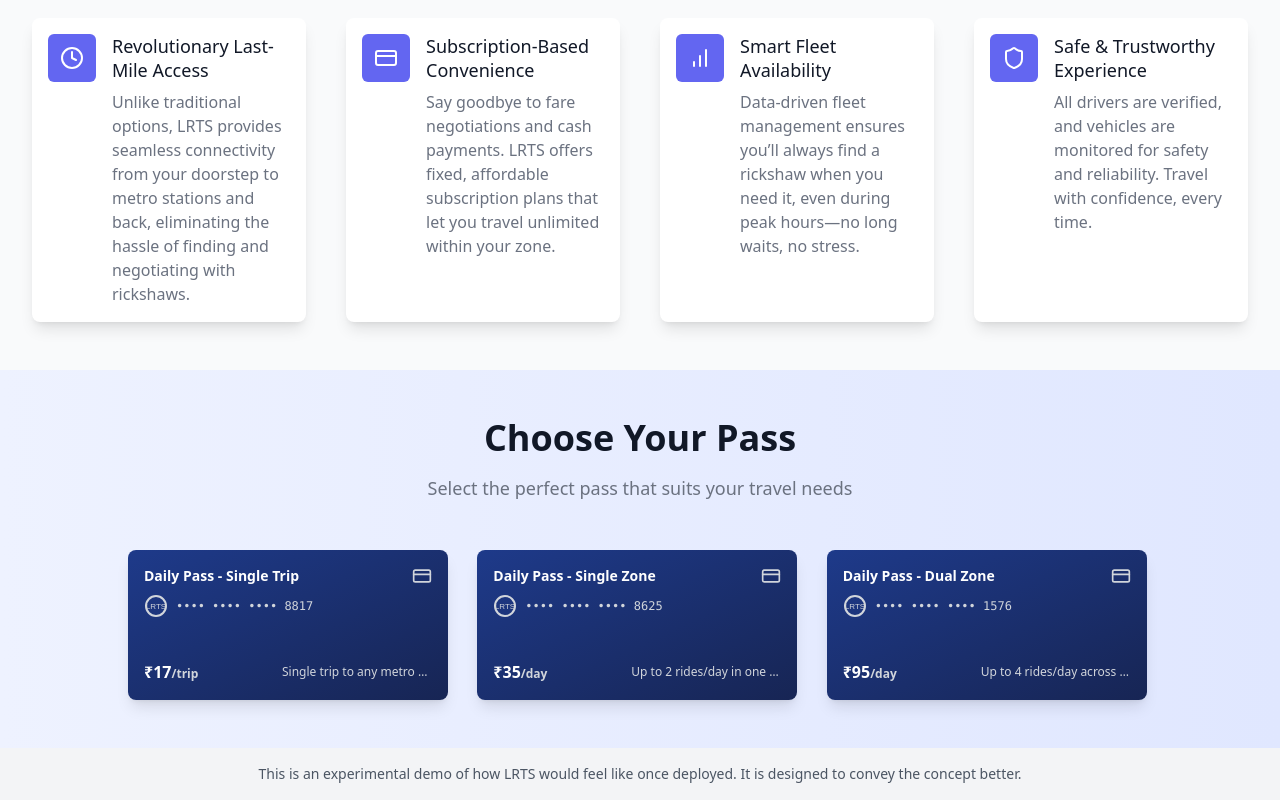
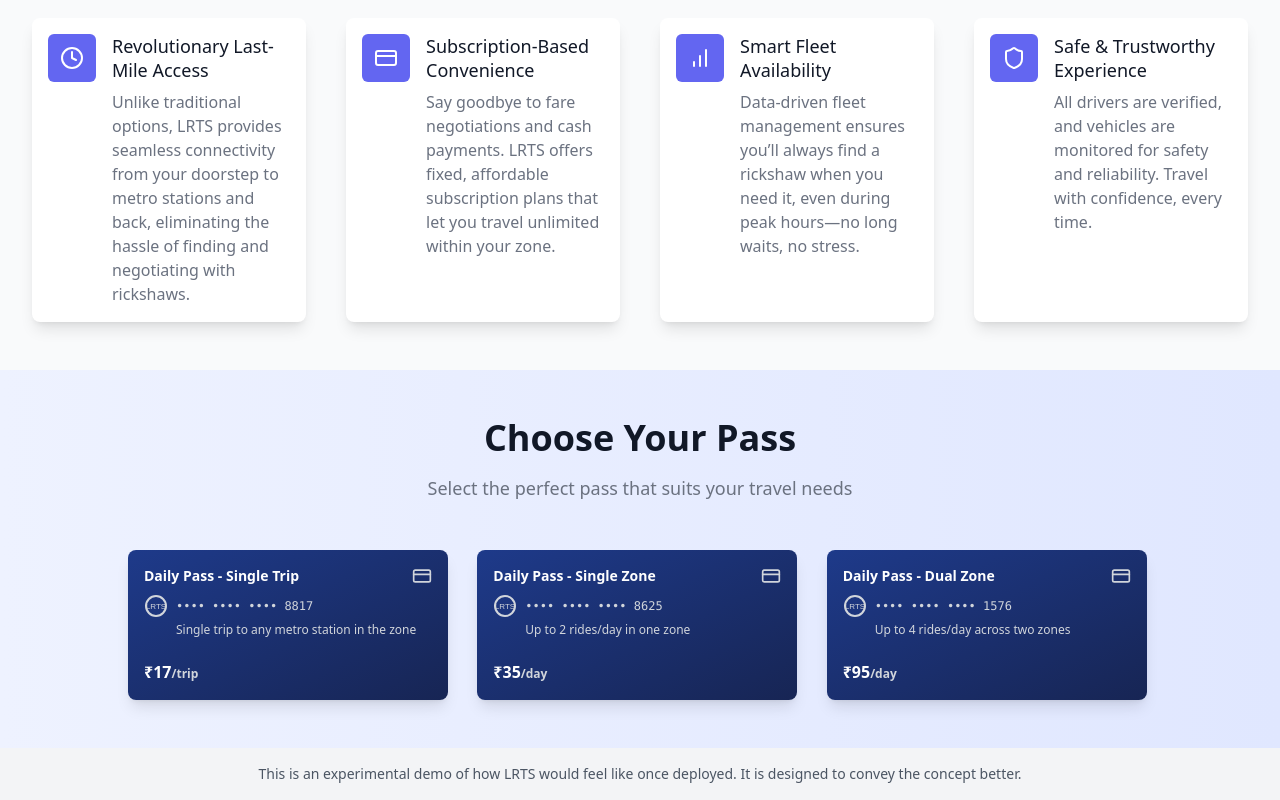
Before and after one commit to Himanshu762/Lrts-revamped, a React (Vite) app: page / in a window 1280 px wide. Shown: the part 768-1568 px from the top of the page. Built offline with nearby package versions, Linux system fonts and the light colour scheme; no server answers.

Commit message:
Update PassCard.tsx

```diff
--- a/src/components/passes/PassCard.tsx
+++ b/src/components/passes/PassCard.tsx
@@ -58,8 +58,8 @@ const PassCard: React.FC<PassCardProps> = ({
         )}
 
         <div className="p-4 space-y-2 h-full flex flex-col justify-between">
-          <div>
-            <div className="flex justify-between items-center mb-2">
+          <div className="space-y-2">
+            <div className="flex justify-between items-center">
               <h3 className="text-sm font-bold text-white">
                 {title}
               </h3>
@@ -77,18 +77,18 @@ const PassCard: React.FC<PassCardProps> = ({
                 </div>
                 <span className="font-mono">•••• •••• •••• {Math.floor(Math.random() * 9000) + 1000}</span>
               </div>
+              <div className="mt-1 text-xs text-gray-300 pl-8">
+                {features.slice(0, 1).map((feature, index) => (
+                  <span key={index} className="block truncate">
+                    {feature.text}
+                  </span>
+                ))}
+              </div>
             </div>
           </div>
           <div className="flex justify-between items-center">
             <div className="text-base font-semibold text-white">
               ₹{price}<span className="text-xs text-gray-300">/{duration}</span>
-            </div>
-            <div className="flex space-x-1">
-              {features.slice(0, 1).map((feature, index) => (
-                <span key={index} className="text-xs text-gray-300 truncate max-w-[150px]">
-                  {feature.text}
-                </span>
-              ))}
             </div>
           </div>
         </div>
```
